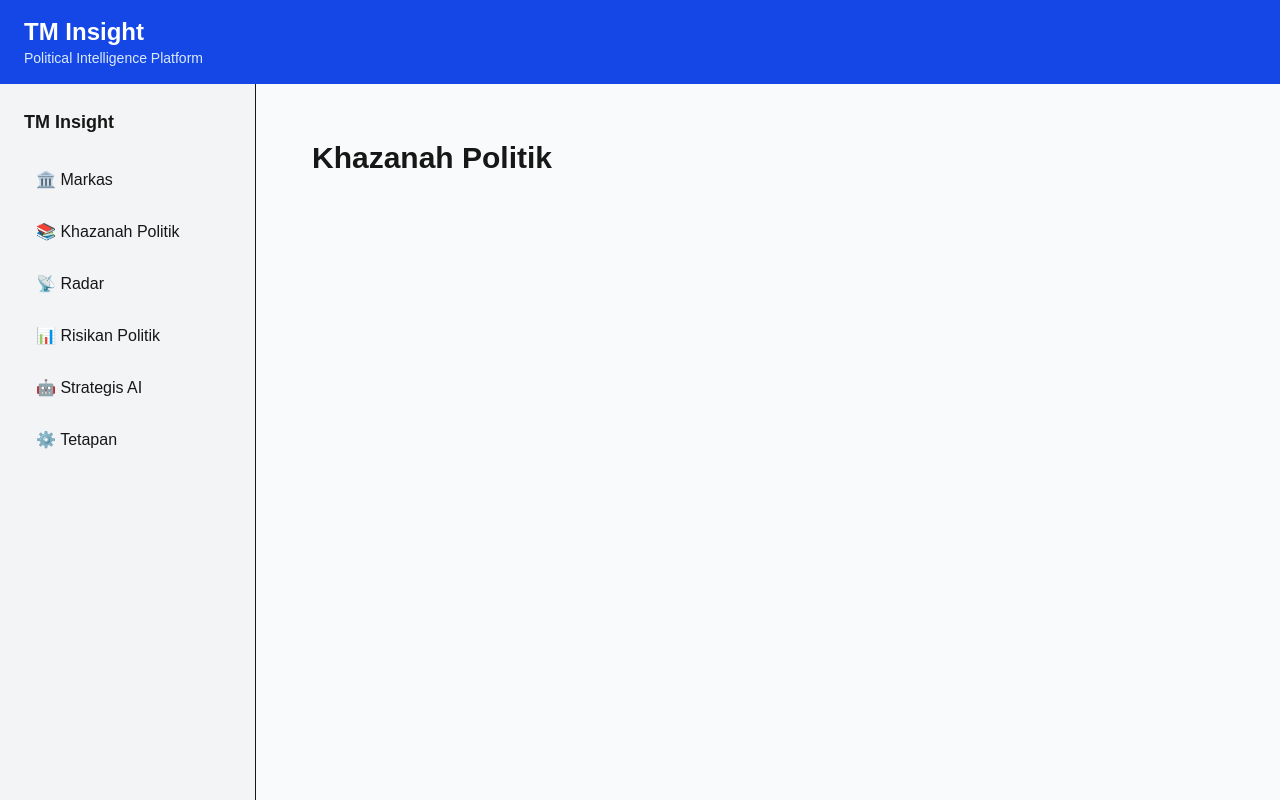
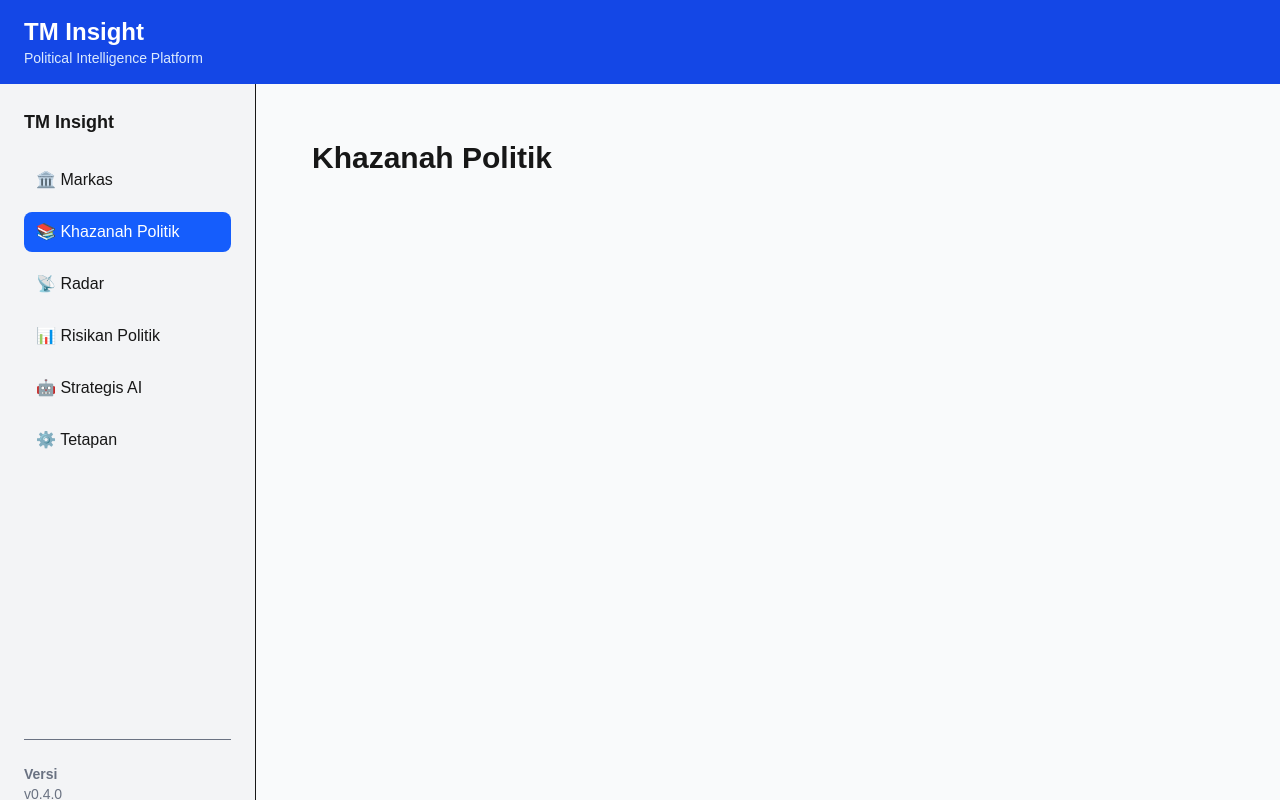
Before and after one commit to Tindak-Muar/tm-insight, a Next.js app in the folder frontend/: page /khazanah-politik in a window 1280 px wide. Built offline with nearby package versions, Linux system fonts and the light colour scheme.

Commit message:
v0.4.1 - Improve sidebar navigation

```diff
--- a/frontend/app/markas/page.tsx
+++ b/frontend/app/markas/page.tsx
@@ -12,10 +12,10 @@ export default function MarkasPage() {
       </div>
 
       <div className="grid grid-cols-4 gap-6">
-        <DashboardCard title="Berita" value="120" />
-        <DashboardCard title="Radar" value="35" />
-        <DashboardCard title="Dokumen" value="56" />
-        <DashboardCard title="Strategis AI" value="8" />
+       <DashboardCard title="Berita" value={120} />
+<DashboardCard title="Radar" value={35} />
+<DashboardCard title="Dokumen" value={56} />
+<DashboardCard title="Strategis AI" value={8} />
       </div>
 
       <div className="rounded-xl border bg-white p-6 shadow-sm">
--- a/frontend/components/Sidebar.tsx
+++ b/frontend/components/Sidebar.tsx
@@ -1,6 +1,11 @@
+"use client";
+
 import Link from "next/link";
+import { usePathname } from "next/navigation";
 
 export default function Sidebar() {
+  const pathname = usePathname();
+
   const menus = [
     { name: "🏛️ Markas", href: "/markas" },
     { name: "📚 Khazanah Politik", href: "/khazanah-politik" },
@@ -11,7 +16,8 @@ export default function Sidebar() {
   ];
 
   return (
-    <aside className="w-64 bg-gray-100 min-h-screen p-6 border-r">
+    <aside className="w-64 bg-gray-100 min-h-screen p-6 border-r flex flex-col">
+      <div>
         <h2 className="font-bold text-lg mb-6">TM Insight</h2>
 
         <ul className="space-y-3">
@@ -19,13 +25,28 @@ export default function Sidebar() {
             <li key={menu.href}>
               <Link
                 href={menu.href}
-              className="block rounded-lg px-3 py-2 hover:bg-blue-100"
+                className={`block rounded-lg px-3 py-2 transition-colors ${
+                  pathname === menu.href
+                    ? "bg-blue-600 text-white"
+                    : "hover:bg-blue-100"
+                }`}
               >
                 {menu.name}
               </Link>
             </li>
           ))}
         </ul>
+      </div>
+
+      <div className="mt-auto pt-6 border-t text-sm text-gray-500">
+        <p className="font-semibold">Versi</p>
+        <p>v0.4.0</p>
+
+        <div className="mt-4">
+          <p className="font-semibold">Stage 1</p>
+          <p>30% Siap</p>
+        </div>
+      </div>
     </aside>
   );
 }
```
Lines whose indentation alone changed are shown as unchanged.
